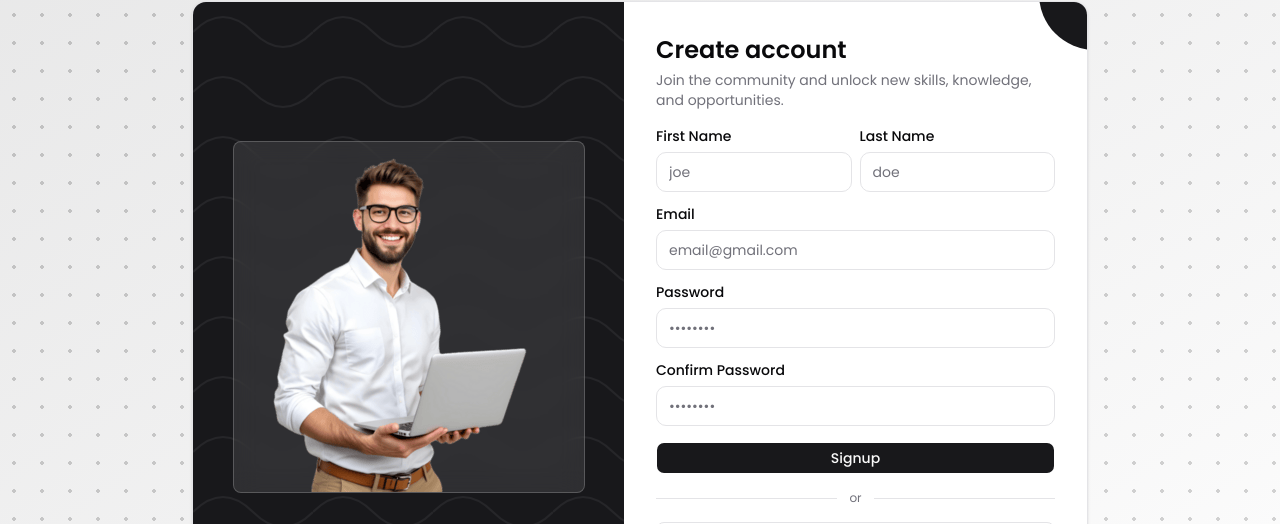
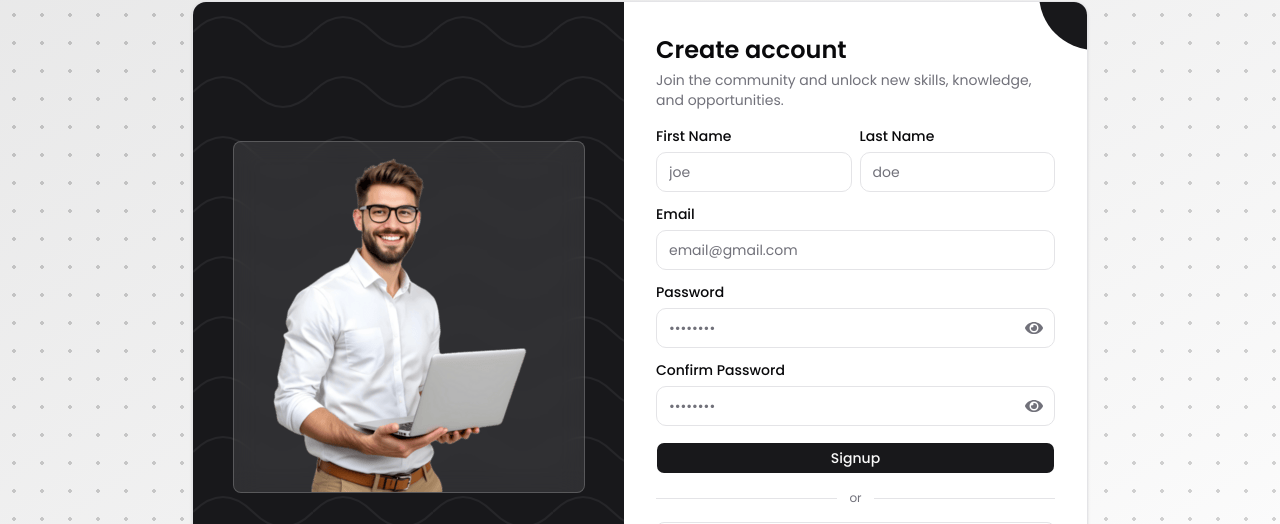
Before and after one commit to The-Krishna-17/Final-Final-Year-Project, a Next.js app: page /signup in a window 1280 px wide. Shown: the part 158-682 px from the top of the page. Built offline with nearby package versions, Linux system fonts and the light colour scheme; no server answers.

Commit message:
signup functionality implemented

```diff
--- a/app/layout.tsx
+++ b/app/layout.tsx
@@ -4,6 +4,7 @@ import "./globals.css";
 import Navbar from "@/components/Navbar/Navbar";
 import { ThemeProvider } from "@/components/ThemeProvider/ThemeProvider";
 import Footer from "@/components/Footer/Footer";
+import ReduxProvider from "@/store/provider";
 
 const poppins = Poppins({
   variable: "--font-poppins",
@@ -24,6 +25,7 @@ export default function RootLayout({
   return (
     <html lang="en" className={`${poppins.variable} h-full antialiased`}>
       <body className="min-h-full flex flex-col">
+        <ReduxProvider>
           <ThemeProvider
             attribute="class"
             defaultTheme="system"
@@ -34,6 +36,7 @@ export default function RootLayout({
             {children}
             <Footer />
           </ThemeProvider>
+        </ReduxProvider>
       </body>
     </html>
   );
--- a/app/signup/page.tsx
+++ b/app/signup/page.tsx
@@ -1,14 +1,60 @@
 "use client";
 
+import { useState } from "react";
 import { Input } from "@/components/ui/input";
 import { Button } from "@/components/ui/button";
 import loginImg from "@/public/login.webp";
 import Image from "next/image";
-import { FaGoogle } from "react-icons/fa";
+import { FaGoogle, FaEye, FaEyeSlash } from "react-icons/fa";
 import { useRouter } from "next/navigation";
+import { useAppDispatch, useAppSelector } from "@/store/hooks";
+import { registerUser } from "@/store/features/auth/authSlice";
 
 const page = () => {
   const router = useRouter();
+  const dispatch = useAppDispatch();
+  const { loadingRegister, errorRegister } = useAppSelector(
+    (state) => state.auth,
+  );
+
+  const [formData, setFormData] = useState({
+    firstName: "",
+    lastName: "",
+    email: "",
+    password: "",
+    confirmPassword: "",
+  });
+
+  const [validationError, setValidationError] = useState("");
+  const [showPassword, setShowPassword] = useState(false);
+  const [showConfirmPassword, setShowConfirmPassword] = useState(false);
+
+  const handleChange = (e: React.ChangeEvent<HTMLInputElement>) => {
+    setFormData({ ...formData, [e.target.name]: e.target.value });
+  };
+
+  const handleSignup = async (e: React.FormEvent) => {
+    e.preventDefault();
+    setValidationError("");
+
+    if (formData.password !== formData.confirmPassword) {
+      setValidationError("Passwords do not match");
+      return;
+    }
+
+    const resultAction = await dispatch(
+      registerUser({
+        firstName: formData.firstName,
+        lastName: formData.lastName,
+        email: formData.email,
+        password: formData.password,
+      }),
+    );
+
+    if (registerUser.fulfilled.match(resultAction)) {
+      router.push("/");
+    }
+  };
 
   return (
     <main className="min-h-screen flex items-center justify-center p-4 bg-background relative overflow-hidden">
@@ -52,19 +98,42 @@ after:content-[''] after:absolute after:-top-16 after:-right-16 after:h-28 after
             </p>
           </div>
 
+          <form onSubmit={handleSignup} className="flex flex-col gap-4">
             <div className="flex flex-col gap-3">
               <div className="flex items-center gap-2">
-              <div className="flex flex-col gap-1.5">
+                <div className="flex flex-col gap-1.5 w-full">
                   <label className="text-sm font-medium text-foreground">
                     First Name
                   </label>
-                <Input type="text" placeholder="joe" />
+                  <Input
+                    name="firstName"
+                    value={formData.firstName}
+                    onChange={handleChange}
+                    type="text"
+                    placeholder="joe"
+                    required
+                    className={errorRegister?.fields?.firstName ? "border-red-500 focus-visible:ring-red-500" : ""}
+                  />
+                  {errorRegister?.fields?.firstName && (
+                    <p className="text-xs text-red-500">{errorRegister.fields.firstName}</p>
+                  )}
                 </div>
-              <div className="flex flex-col gap-1.5">
+                <div className="flex flex-col gap-1.5 w-full">
                   <label className="text-sm font-medium text-foreground">
                     Last Name
                   </label>
-                <Input type="text" placeholder="doe" />
+                  <Input
+                    name="lastName"
+                    value={formData.lastName}
+                    onChange={handleChange}
+                    type="text"
+                    placeholder="doe"
+                    required
+                    className={errorRegister?.fields?.lastName ? "border-red-500 focus-visible:ring-red-500" : ""}
+                  />
+                  {errorRegister?.fields?.lastName && (
+                    <p className="text-xs text-red-500">{errorRegister.fields.lastName}</p>
+                  )}
                 </div>
               </div>
 
@@ -72,23 +141,80 @@ after:content-[''] after:absolute after:-top-16 after:-right-16 after:h-28 after
                 <label className="text-sm font-medium text-foreground">
                   Email
                 </label>
-              <Input type="email" placeholder="email@gmail.com" />
+                <Input
+                  name="email"
+                  value={formData.email}
+                  onChange={handleChange}
+                  type="email"
+                  placeholder="email@gmail.com"
+                  required
+                  className={errorRegister?.fields?.email ? "border-red-500 focus-visible:ring-red-500" : ""}
+                />
+                {errorRegister?.fields?.email && (
+                  <p className="text-xs text-red-500">{errorRegister.fields.email}</p>
+                )}
               </div>
               <div className="flex flex-col gap-1.5">
                 <label className="text-sm font-medium text-foreground">
                   Password
                 </label>
-              <Input type="password" placeholder="••••••••" />
+                <div className="relative">
+                  <Input
+                    name="password"
+                    value={formData.password}
+                    onChange={handleChange}
+                    type={showPassword ? "text" : "password"}
+                    placeholder="••••••••"
+                    required
+                    className={`pr-10 ${errorRegister?.fields?.password ? "border-red-500 focus-visible:ring-red-500" : ""}`}
+                  />
+                  <button
+                    type="button"
+                    onClick={() => setShowPassword(!showPassword)}
+                    className="absolute right-3 top-1/2 -translate-y-1/2 text-muted-foreground hover:text-foreground transition-colors"
+                  >
+                    {showPassword ? <FaEyeSlash className="text-lg" /> : <FaEye className="text-lg" />}
+                  </button>
+                </div>
+                {errorRegister?.fields?.password && (
+                  <p className="text-xs text-red-500">{errorRegister.fields.password}</p>
+                )}
               </div>
               <div className="flex flex-col gap-1.5">
                 <label className="text-sm font-medium text-foreground">
                   Confirm Password
                 </label>
-              <Input type="password" placeholder="••••••••" />
+                <div className="relative">
+                  <Input
+                    name="confirmPassword"
+                    value={formData.confirmPassword}
+                    onChange={handleChange}
+                    type={showConfirmPassword ? "text" : "password"}
+                    placeholder="••••••••"
+                    required
+                    className="pr-10"
+                  />
+                  <button
+                    type="button"
+                    onClick={() => setShowConfirmPassword(!showConfirmPassword)}
+                    className="absolute right-3 top-1/2 -translate-y-1/2 text-muted-foreground hover:text-foreground transition-colors"
+                  >
+                    {showConfirmPassword ? <FaEyeSlash className="text-lg" /> : <FaEye className="text-lg" />}
+                  </button>
+                </div>
               </div>
             </div>
 
-          <Button className="w-full">Signup</Button>
+            {(validationError || errorRegister?.global) && (
+              <p className="text-sm text-red-500 font-medium">
+                {validationError || errorRegister?.global}
+              </p>
+            )}
+
+            <Button type="submit" className="w-full" disabled={loadingRegister}>
+              {loadingRegister ? "Signing up..." : "Signup"}
+            </Button>
+          </form>
 
           <div className="flex items-center gap-3">
             <div className="flex-1 h-px bg-border" />
--- a/package.json
+++ b/package.json
@@ -9,9 +9,12 @@
     "lint": "eslint"
   },
   "dependencies": {
+    "@reduxjs/toolkit": "^2.12.0",
+    "axios": "^1.17.0",
     "class-variance-authority": "^0.7.1",
     "clsx": "^2.1.1",
     "framer-motion": "^12.40.0",
+    "js-cookie": "^3.0.8",
     "lucide-react": "^1.17.0",
     "next": "16.2.7",
     "next-themes": "^0.4.6",
@@ -19,12 +22,14 @@
     "react": "19.2.4",
     "react-dom": "19.2.4",
     "react-icons": "^5.6.0",
+    "react-redux": "^9.3.0",
     "shadcn": "^4.10.0",
     "tailwind-merge": "^3.6.0",
     "tw-animate-css": "^1.4.0"
   },
   "devDependencies": {
     "@tailwindcss/postcss": "^4",
+    "@types/js-cookie": "^3.0.6",
     "@types/node": "^20",
     "@types/react": "^19",
     "@types/react-dom": "^19",
--- /dev/null
+++ b/store/features/auth/authSlice.ts
@@ -0,0 +1,72 @@
+import { createSlice, createAsyncThunk } from "@reduxjs/toolkit";
+import axios from "axios";
+import { normalInstance } from "@/utils/normalInstance";
+import { AuthState, RegisterResponse, RegisterUser, AuthError } from "./type";
+
+const initialState: AuthState = {
+  user: null,
+  loadingRegister: false,
+  errorRegister: null,
+};
+
+export const registerUser = createAsyncThunk<
+  RegisterResponse,
+  RegisterUser,
+  { rejectValue: AuthError }
+>("auth/registerUser", async (formData, thunkAPI) => {
+  try {
+    const response = await normalInstance.post("/auth/register", formData);
+
+    return response.data;
+  } catch (error) {
+    if (axios.isAxiosError(error) && error.response?.data) {
+      const data = error.response.data as { message?: string; errors?: { field: string; message: string }[] };
+      const authError: AuthError = {};
+
+      if (data.errors && data.errors.length > 0) {
+        authError.fields = {};
+        data.errors.forEach(err => {
+          const fieldName = err.field.includes(".") ? err.field.split(".").pop() || err.field : err.field;
+          authError.fields![fieldName] = err.message;
+        });
+      }
+
+      if (data.message && data.message !== "Validation failed") {
+        authError.global = data.message;
+      }
+
+      if (!authError.fields && !authError.global) {
+        authError.global = data.message || "Registration failed";
+      }
+
+      return thunkAPI.rejectWithValue(authError);
+    }
+
+    return thunkAPI.rejectWithValue({ global: "Registration failed" });
+  }
+});
+
+const authSlice = createSlice({
+  name: "auth",
+  initialState,
+  reducers: {},
+
+  extraReducers: (builder) => {
+    builder
+      // REGISTER
+      .addCase(registerUser.pending, (state) => {
+        state.loadingRegister = true;
+        state.errorRegister = null;
+      })
+      .addCase(registerUser.fulfilled, (state, action) => {
+        state.loadingRegister = false;
+        state.user = action.payload;
+      })
+      .addCase(registerUser.rejected, (state, action) => {
+        state.loadingRegister = false;
+        state.errorRegister = action.payload ?? { global: "Registration failed" };
+      });
+  },
+});
+
+export default authSlice.reducer;
--- /dev/null
+++ b/store/hooks.ts
@@ -0,0 +1,6 @@
+import { useDispatch, useSelector } from "react-redux";
+import type { RootState, AppDispatch } from "./index";
+
+export const useAppDispatch = useDispatch.withTypes<AppDispatch>();
+
+export const useAppSelector = useSelector.withTypes<RootState>();
--- /dev/null
+++ b/store/index.ts
@@ -0,0 +1,11 @@
+import { configureStore } from "@reduxjs/toolkit";
+import authReducer from "./features/auth/authSlice";
+
+export const store = configureStore({
+  reducer: {
+    auth: authReducer,
+  },
+});
+
+export type RootState = ReturnType<typeof store.getState>;
+export type AppDispatch = typeof store.dispatch;
--- /dev/null
+++ b/store/provider.tsx
@@ -0,0 +1,14 @@
+"use client";
+
+import { Provider } from "react-redux";
+import { store } from "./index";
+
+interface ReduxProviderProps {
+  children: React.ReactNode;
+}
+
+const ReduxProvider = ({ children }: ReduxProviderProps) => {
+  return <Provider store={store}>{children}</Provider>;
+};
+
+export default ReduxProvider;
--- /dev/null
+++ b/utils/normalInstance.ts
@@ -0,0 +1,5 @@
+import axios from "axios";
+
+export const normalInstance = axios.create({
+  baseURL: process.env.NEXT_PUBLIC_API_URL,
+});
```
Also changed, not shown: store/features/auth/type.ts (added, +42 -0 lines), 2 other files (tests, documents, lock files or other folders). Lines whose indentation alone changed are shown as unchanged.
